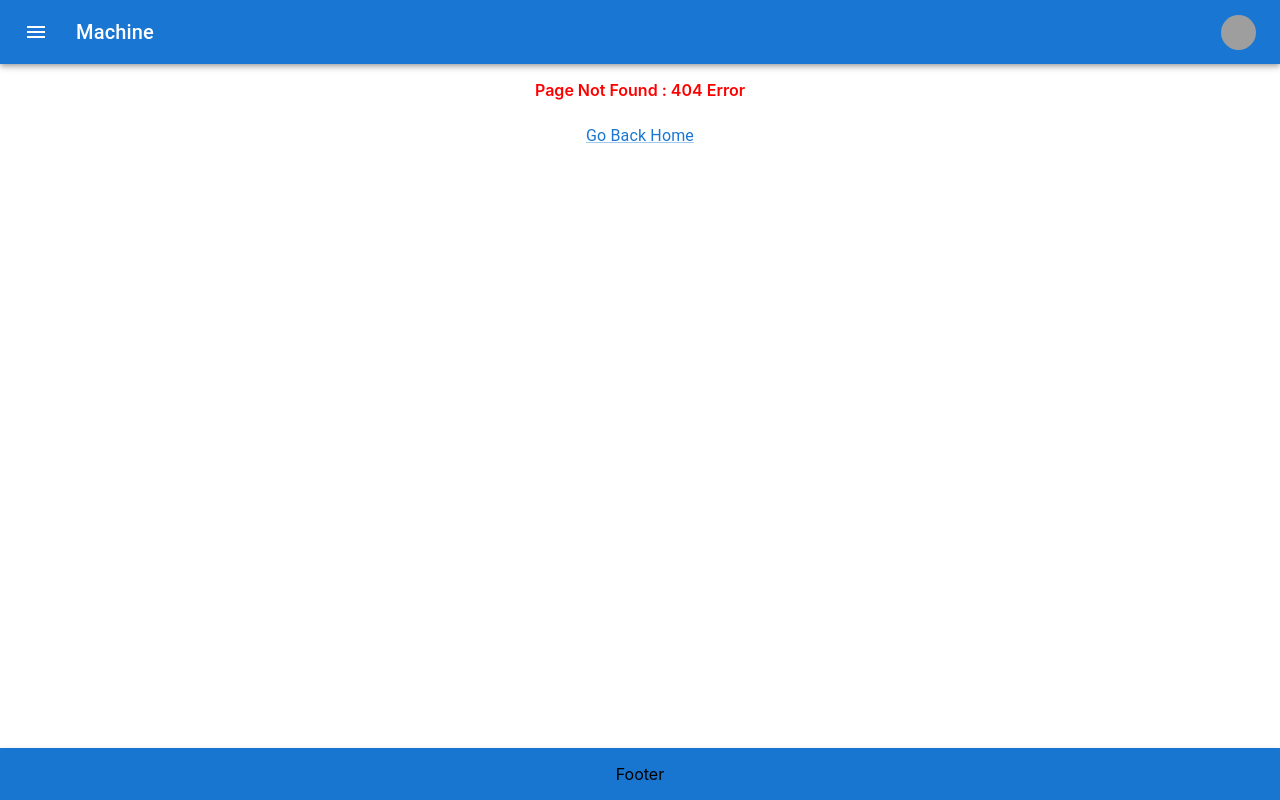
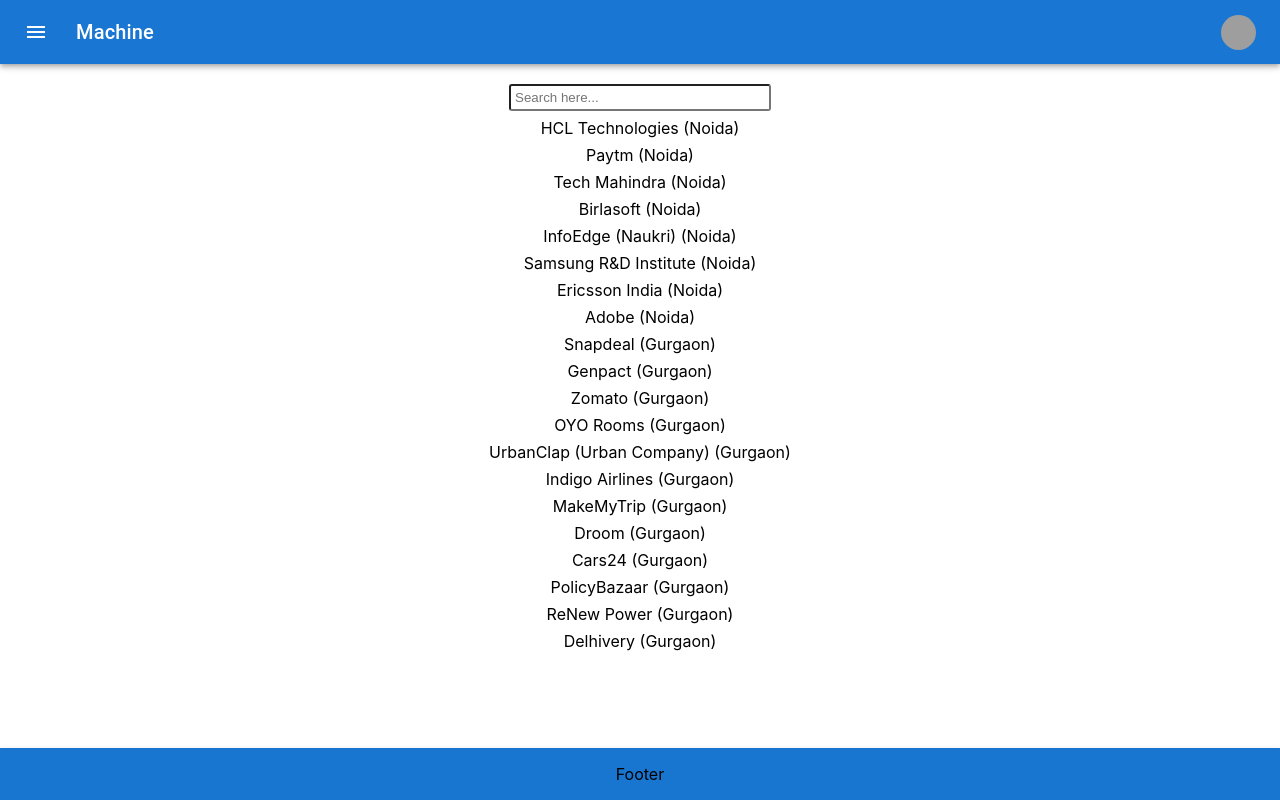
Before and after one commit to iaamsuneel/machine_coding_round, a React (Create React App) app: page /search in a window 1280 px wide. Before the commit this address had no page. Built offline with nearby package versions, Linux system fonts and the light colour scheme; grey boxes are pictures that could not be loaded.

Commit message:
search list

```diff
--- a/src/App.js
+++ b/src/App.js
@@ -12,6 +12,7 @@
 import Calculator from "./component/Calculator";
 import { Box } from "@mui/material";
 import Layout from "./layout";
+import Search from "./component/Search";
 function App() {
   return (
     <Box>
@@ -26,6 +27,7 @@
           <Route element={<TrafficLight />} path="/traffic" />
           <Route element={<Star />} path="/rating" />
           <Route element={<Calculator />} path="/calculator" />
+          <Route element={<Search />} path="/search" />
           <Route path="*" element={<PageNotFound />} />
         </Routes>
       </Layout>
--- a/src/Shared/Utils.js
+++ b/src/Shared/Utils.js
@@ -54,6 +54,10 @@
     name: "Calculator",
     url: "/calculator",
   },
+  {
+    name: "Search",
+    url: "/search",
+  },
 ];
 export const accodianData = [
   {
--- a/src/component/Calculator/index.js
+++ b/src/component/Calculator/index.js
@@ -27,16 +27,8 @@
   const handleInput = (e) => {
     const { id } = e.target;
     if (id === "=") {
-			try {
-				// Prevent malicious code execution
-				//let sanitizedInput = input.replace(/[^-()\d/*+.]/g, "");
-				console.log(id, "id--->");
-				let value = eval(id);
-				console.log("value", value);
+      let value = eval(input);
       setInput(String(value));
-			} catch {
-				alert("Please enter a valid expression");
-			}
     } else if (id === "C") {
       setInput("");
     } else {
@@ -49,7 +41,7 @@
         display: "flex",
         justifyContent: "center",
         alignItems: "center",
-				height: "100vh",
+        height: "90vh",
       }}
     >
       <Box
--- a/src/component/Pagination.js
+++ b/src/component/Pagination.js
@@ -1,5 +1,6 @@
 import React from "react";
 
 export default function Pagination() {
-    return <div>Pagination</div>;
+  const arr = [1, 2, 3, 4, 5, 6, 7, 8, 9, 10];
+  return <div>Pagination</div>;
 }
--- /dev/null
+++ b/src/component/Search/ItemList.js
@@ -0,0 +1,31 @@
+import React from "react";
+export default function ItemList({ dataList }) {
+  console.log("dataList", dataList);
+  return (
+    <div>
+      {dataList.length > 0 ? (
+        dataList &&
+        dataList.length > 0 &&
+        dataList.map((item, index) => {
+          return (
+            <div
+              style={{
+                paddingTop: "7px",
+                display: "flex",
+                justifyContent: "center",
+                alignItems: "center",
+              }}
+              key={index}
+            >
+              {`${item.company} (${item.location})`}
+            </div>
+          );
+        })
+      ) : (
+        <div style={{ textAlign: "center", paddingTop: "4px" }}>
+          No record found
+        </div>
+      )}
+    </div>
+  );
+}
--- /dev/null
+++ b/src/component/Search/index.js
@@ -0,0 +1,192 @@
+import React, { useEffect, useState } from "react";
+import ItemList from "./ItemList";
+const companyList = [
+  {
+    company: "HCL Technologies",
+    location: "Noida",
+    work: "IT Services",
+    funderYear: "1976",
+    noOfEmployee: 150000,
+  },
+  {
+    company: "Paytm",
+    location: "Noida",
+    work: "Fintech",
+    funderYear: "2010",
+    noOfEmployee: 7000,
+  },
+  {
+    company: "Tech Mahindra",
+    location: "Noida",
+    work: "IT Services",
+    funderYear: "1986",
+    noOfEmployee: 125000,
+  },
+  {
+    company: "Birlasoft",
+    location: "Noida",
+    work: "IT Consulting",
+    funderYear: "1995",
+    noOfEmployee: 12000,
+  },
+  {
+    company: "InfoEdge (Naukri)",
+    location: "Noida",
+    work: "Internet Services",
+    funderYear: "1995",
+    noOfEmployee: 5000,
+  },
+  {
+    company: "Samsung R&D Institute",
+    location: "Noida",
+    work: "Research & Development",
+    funderYear: "1996",
+    noOfEmployee: 3000,
+  },
+  {
+    company: "Ericsson India",
+    location: "Noida",
+    work: "Telecom Services",
+    funderYear: "1876",
+    noOfEmployee: 24000,
+  },
+  {
+    company: "Adobe",
+    location: "Noida",
+    work: "Product Development",
+    funderYear: "1982",
+    noOfEmployee: 22000,
+  },
+  {
+    company: "Snapdeal",
+    location: "Gurgaon",
+    work: "E-commerce",
+    funderYear: "2010",
+    noOfEmployee: 1500,
+  },
+  {
+    company: "Genpact",
+    location: "Gurgaon",
+    work: "Business Process Management",
+    funderYear: "1997",
+    noOfEmployee: 100000,
+  },
+  {
+    company: "Zomato",
+    location: "Gurgaon",
+    work: "Food Delivery",
+    funderYear: "2008",
+    noOfEmployee: 5000,
+  },
+  {
+    company: "OYO Rooms",
+    location: "Gurgaon",
+    work: "Hospitality",
+    funderYear: "2013",
+    noOfEmployee: 10000,
+  },
+  {
+    company: "UrbanClap (Urban Company)",
+    location: "Gurgaon",
+    work: "Home Services",
+    funderYear: "2014",
+    noOfEmployee: 2000,
+  },
+  {
+    company: "Indigo Airlines",
+    location: "Gurgaon",
+    work: "Aviation",
+    funderYear: "2006",
+    noOfEmployee: 23000,
+  },
+  {
+    company: "MakeMyTrip",
+    location: "Gurgaon",
+    work: "Online Travel Agency",
+    funderYear: "2000",
+    noOfEmployee: 3500,
+  },
+  {
+    company: "Droom",
+    location: "Gurgaon",
+    work: "Online Marketplace",
+    funderYear: "2014",
+    noOfEmployee: 1000,
+  },
+  {
+    company: "Cars24",
+    location: "Gurgaon",
+    work: "Online Marketplace for Cars",
+    funderYear: "2015",
+    noOfEmployee: 6000,
+  },
+  {
+    company: "PolicyBazaar",
+    location: "Gurgaon",
+    work: "Insurance Aggregator",
+    funderYear: "2008",
+    noOfEmployee: 15000,
+  },
+  {
+    company: "ReNew Power",
+    location: "Gurgaon",
+    work: "Renewable Energy",
+    funderYear: "2011",
+    noOfEmployee: 1000,
+  },
+  {
+    company: "Delhivery",
+    location: "Gurgaon",
+    work: "Logistics Services",
+    funderYear: "2011",
+    noOfEmployee: 50000,
+  },
+];
+export default function Search() {
+  const [searchInput, setSearchInput] = useState("");
+  const [data, setData] = useState(companyList);
+  const handleSearchInput = (e) => {
+    setSearchInput(e.target.value);
+  };
+  // search function
+  const searchListOfCompany = (inputKey) => {
+    let searchKey = inputKey.toLowerCase();
+    const filteredData = companyList.filter(
+      (item) =>
+        item.company.toLowerCase().includes(searchKey) ||
+        item.location.toLowerCase().includes(searchKey)
+    );
+    setData(filteredData);
+  };
+  useEffect(() => {
+    if (searchInput) {
+      searchListOfCompany(searchInput);
+    } else {
+      setData(companyList);
+    }
+  }, [searchInput]);
+  return (
+    <>
+      <div
+        style={{
+          display: "flex",
+          justifyContent: "center",
+          paddingTop: "20px",
+        }}
+      >
+        <div>
+          <input
+            style={{ borderRadius: "3px", padding: "4px", width: "250px" }}
+            placeholder="Search here..."
+            type="text"
+            value={searchInput}
+            onChange={handleSearchInput}
+          />
+        </div>
+      </div>
+      <div>
+        <ItemList dataList={data} />
+      </div>
+    </>
+  );
+}
--- a/src/layout/index.js
+++ b/src/layout/index.js
@@ -3,7 +3,6 @@
 import Header from "./Header";
 import Footer from "./Footer";
 export default function Layout({ children }) {
-  console.log("children", children);
   return (
     <Box sx={{ position: "relative", minHeight: "100vh" }}>
       <Box>
```
Lines whose indentation alone changed are shown as unchanged.
